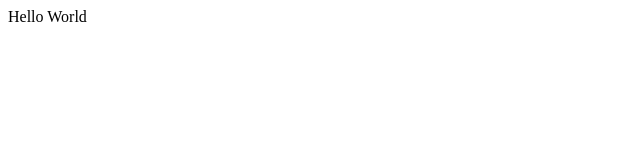
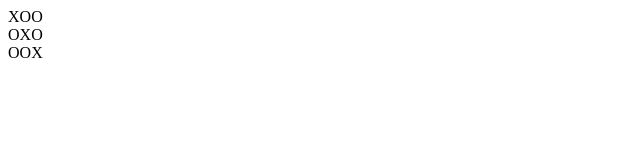
Before and after one commit to forticulous/ticTacToe, a React app: page / in a window 1280 px wide. Shown: the top 160 px of the page, without its empty margins (0-640 px from the left). Built offline with nearby package versions, Linux system fonts and the light colour scheme.

Commit message:
Add CSS modules and basic components

```diff
--- a/package.json
+++ b/package.json
@@ -5,8 +5,10 @@
   "author": "forticulous",
   "devDependencies": {
     "html-webpack-plugin": "3.2.0",
+    "style-loader": "0.21.0",
     "ts-loader": "4.3.0",
     "typescript": "2.8.3",
+    "typings-for-css-modules-loader": "1.7.0",
     "webpack": "4.8.3",
     "webpack-cli": "2.1.4",
     "webpack-dev-server": "3.1.4"
--- a/src/app.tsx
+++ b/src/app.tsx
@@ -1,12 +1,13 @@
 import * as React from 'react'
 import { render } from 'react-dom'
+import MainContent from './components/main-content'
 
 const root = document.getElementById('root')
 
 if (root) {
   render(
     <div>
-      Hello World
+      <MainContent/>
     </div>
   , root)
 }
--- /dev/null
+++ b/src/components/circle.tsx
@@ -0,0 +1,11 @@
+import * as React from 'react'
+
+const Circle = () => {
+  return (
+    <div>
+      O
+    </div>
+  )
+}
+
+export default Circle
--- /dev/null
+++ b/src/components/cross.tsx
@@ -0,0 +1,11 @@
+import * as React from 'react'
+
+const Cross = () => {
+  return (
+    <div>
+      X
+    </div>
+  )
+}
+
+export default Cross
--- /dev/null
+++ b/src/components/main-content.css
@@ -0,0 +1,8 @@
+.mainContent {
+  display: flex;
+  flex-direction: column;
+}
+
+.row {
+  display: flex;
+}
--- /dev/null
+++ b/src/components/main-content.css.d.ts
@@ -0,0 +1,2 @@
+export const mainContent: string;
+export const row: string;
--- /dev/null
+++ b/src/components/main-content.tsx
@@ -0,0 +1,28 @@
+import * as React from 'react'
+import Circle from './circle'
+import Cross from './cross'
+import * as styles from './main-content.css'
+
+const MainContent = () => {
+  return (
+    <div className={styles.mainContent}>
+      <div className={styles.row}>
+        <Cross/>
+        <Circle/>
+        <Circle/>
+      </div>
+      <div className={styles.row}>
+        <Circle/>
+        <Cross/>
+        <Circle/>
+      </div>
+      <div className={styles.row}>
+        <Circle/>
+        <Circle/>
+        <Cross/>
+      </div>
+    </div>
+  )
+}
+
+export default MainContent
--- a/webpack.config.js
+++ b/webpack.config.js
@@ -16,6 +16,21 @@ module.exports = {
         test: /\.tsx?$/,
         use: 'ts-loader',
       },
+      {
+        exclude: /node_modules/,
+        include: path.resolve(__dirname, 'src'),
+        test: /\.css$/,
+        use: [
+          'style-loader',
+          {
+            loader: 'typings-for-css-modules-loader',
+            options: {
+              modules: true,
+              namedExport: true,
+            },
+          },
+        ],
+      }
     ],
   },
   plugins: [
```
Also changed, not shown: 1 other file (tests, documents, lock files or other folders).
